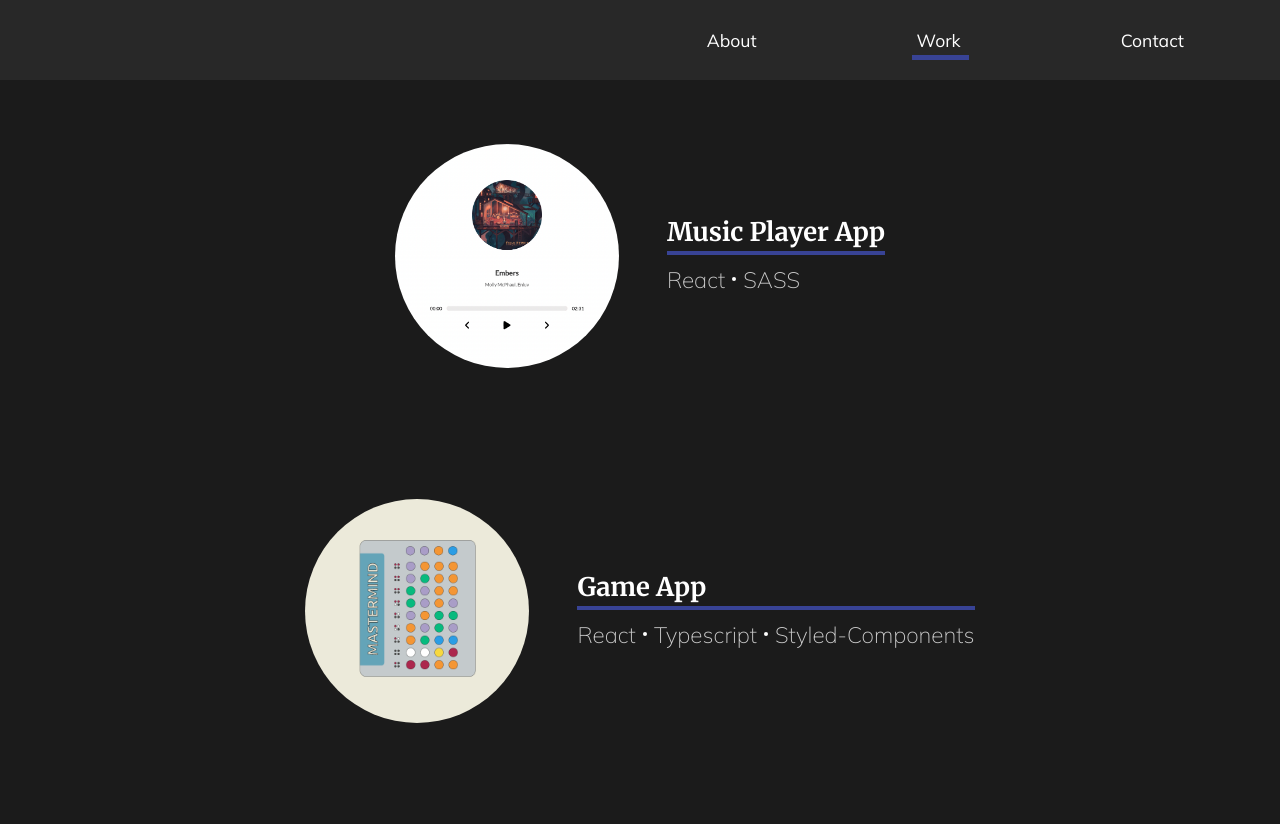
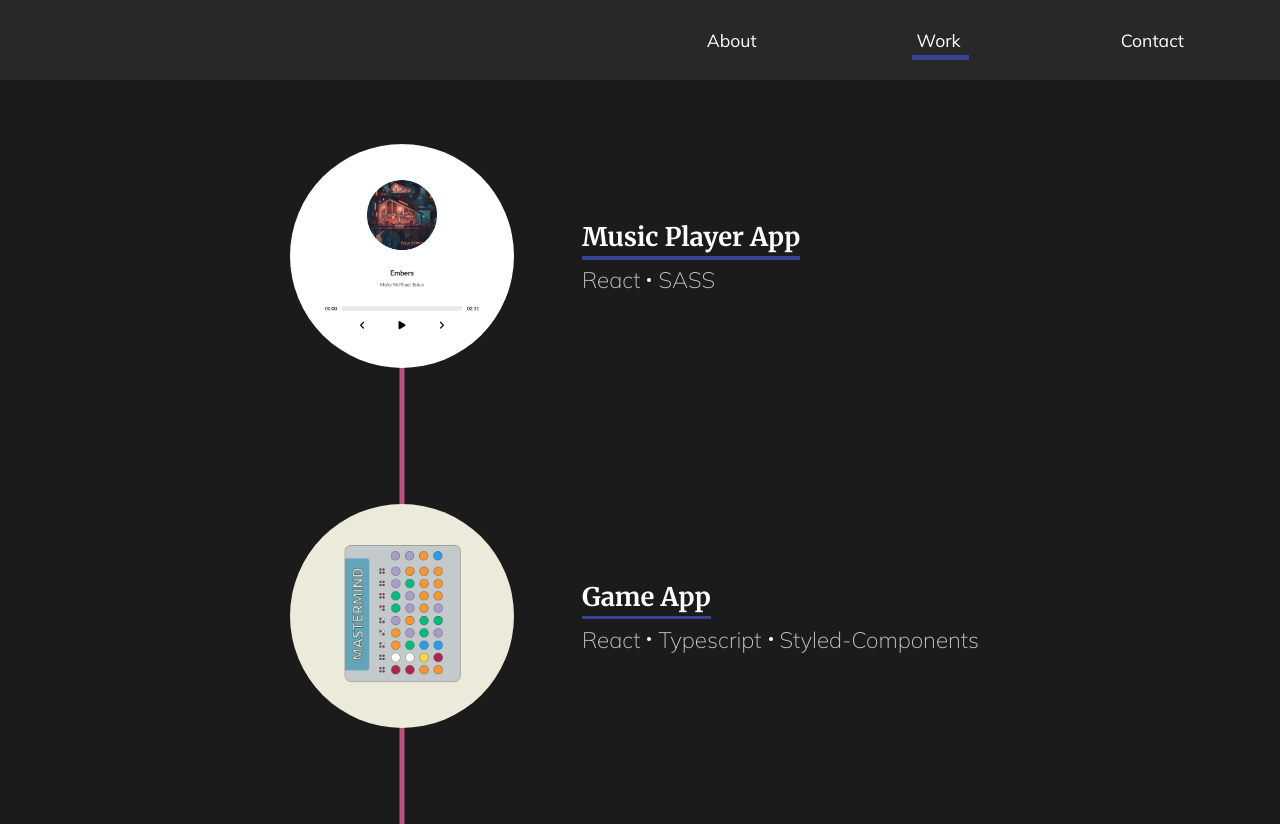
Before and after one commit to Marie20767/portfolio-site, a React (Create React App) app: page /work in a window 1280 px wide. Built offline with nearby package versions, Linux system fonts and the light colour scheme.

Commit message:
Fixed Work section layout issues and added scroll indicator

```diff
--- a/src/App.js
+++ b/src/App.js
@@ -13,9 +13,7 @@ import AboutSection from './pages/AboutSection';
 import MyWork from './pages/MyWork';
 import Contact from './pages/Contact';
 
-// TODO: fix work layout (needs to be aligned)
-// TODO: make a line on the Work page to indicate that it scrolls (also maybe change scrollbar colour
-// if possible)
+// TODO: link the projects in work to respective cloudflare site
 
 const App = () => {
   // For Framermotion to know on which page we are and when there should be animation
--- a/src/components/MyWorkItem.js
+++ b/src/components/MyWorkItem.js
@@ -9,14 +9,20 @@ const MyWorkItem = ({
   title,
   techStack,
   imageAlt,
+  isLast,
 }) => {
   return (
     <Project>
       <a href="https://www.google.com/" target="_blank" rel="noreferrer">
+        <div className="image-container">
           <img src={image || placeHolder} alt={imageAlt} />
+          {isLast ? null : <div className="scroll-indicator" />}
+        </div>
         <ProjectInfo>
+          <div className="title-container">
             <h2>{title}</h2>
             <div className="line" />
+          </div>
           <div className="tech-stack-container">
             {techStack.map((item, index) => {
               return (
@@ -45,36 +51,65 @@ const Project = styled.div`
   a {
     display: flex;
     align-items: center;
-    justify-content: center;
-    width: 100%;
+    justify-content: flex-start;
+    width: 280px;
     text-decoration: none;
     color: white;
-    transition: all .3s ease-in-out;
 
-    &:hover{
+    &:hover {
+      img {
         transform: scale(1.1);
       }
+    }
+  }
 
-  }
   img {
-    margin-right: 5%;
     border-radius: 50%;
-    width: 110px;
-    height: 110px;
+    width: 100px;
+    height: 100px;
     object-fit: cover;
+    transition: all .2s ease-in-out;
   }
 
   p {
     font-size: 0.9rem;
   }
 
+  .image-container {
+    position: relative;
+    margin-right: 20px;
+  }
+
+  .scroll-indicator {
+    position: absolute;
+    left: 50px;
+    bottom: 25px;
+    transform: rotate(90deg);
+    transform-origin: left;
+    height: 3px;
+    width: 120px;
+    background-color: #bc5481;
+    z-index: -1;
+  }
+
   @media screen and (min-width: 768px) {
     img {
+      width: 180px;
+      height: 180px;
+    }
+
+    .scroll-indicator {
+      left: 90px;
       width: 200px;
-      height: 200px;
+      height: 5px;
     }
+
     p {
       font-size: 1.4rem;
+    }
+
+    a {
+      width: 700px;
     }
   }
 
@@ -82,6 +117,10 @@ const Project = styled.div`
     img {
       width: 80px;
       height: 80px;
+    }
+
+    .scroll-indicator {
+      left: 40px;
     }
   }
 
@@ -92,11 +131,17 @@ const Project = styled.div`
   @media screen and (min-width: 1024px) {
     margin-bottom: 4.18rem;
     margin-top: 4rem;
+
     img {
       margin-right: 3rem;
       width: 28vh;
       height: 28vh;
     }
+
+    .scroll-indicator {
+      left: 14vh;
+    }
+
     p {
       font-size: 1.4rem;
     }
@@ -108,16 +153,22 @@ const ProjectInfo = styled.div`
   flex-direction: column;
   justify-content: center;
 
+  .title-container {
+    align-self: flex-start;
+  }
+
   .line {
     height: 0.18rem;
     background-color: #384395;
-    margin-bottom: 0.5rem;
-    margin-top: 0.2rem;
+    margin: 0.2rem 0;
   }
+
   .tech-stack-container {
     display: flex;
-    align-items: center;
+    align-items: flex-start;
+    flex-direction: column;
   }
+
   .tech-stack-text {
     padding: 0;
   }
@@ -130,6 +181,10 @@ const ProjectInfo = styled.div`
   @media screen and (min-width: 768px) {
     .line {
       height: 0.23rem;
+    }
+    .tech-stack-container {
+      flex-direction: row;
+      align-items: center;
     }
   }
 
@@ -147,8 +202,10 @@ const Circle = styled.div`
   height: 2px;
   line-height: 2px;
   border-radius: 50%;
+  display: none;
 
   @media screen and (min-width: 768px) {
+    display: block;
     width: 4px;
     height: 4px;
     line-height: 4px;
--- a/src/pages/MyWork.js
+++ b/src/pages/MyWork.js
@@ -15,14 +15,15 @@ const MyWork = () => {
       initial="hidden"
       animate="show"
       exit="exit">
-      {workData.map((project) => {
+      {workData.map((project, index) => {
         return (
           <MyWorkItem
             key={project.title}
             image={project.image}
             title={project.title}
             imageAlt={project.imageAlt}
-            techStack={project.techStack} />
+            techStack={project.techStack}
+            isLast={index === workData.length - 1} />
         );
       })}
     </Work>
```
Lines whose indentation alone changed are shown as unchanged.
